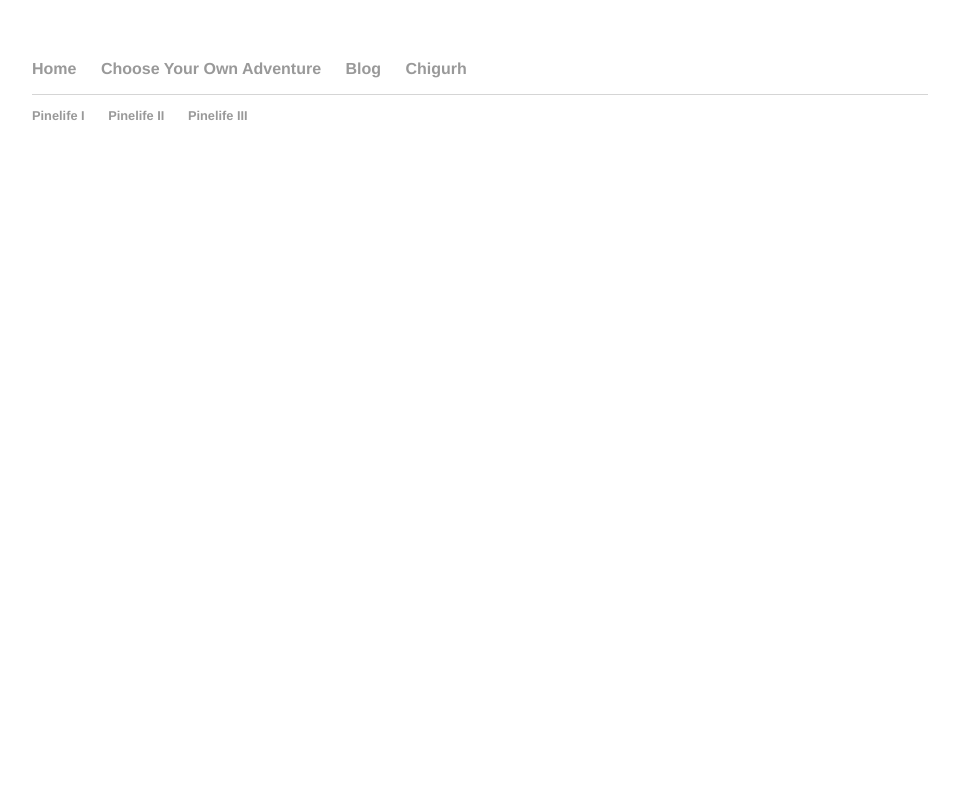
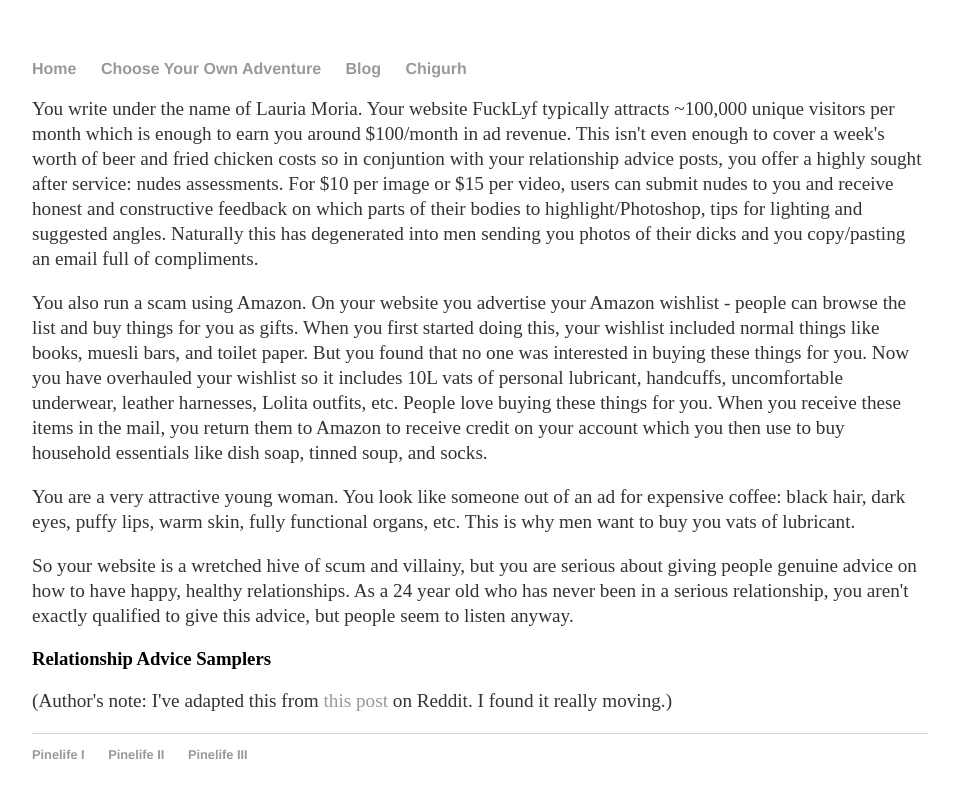
Before and after one commit to Pinelife/pinelife.github.io, a Jekyll site: the page built from Hellhole/Room2.html, in a window 1280 px wide. Shown: the top 798 px of the page, without its empty margins (160-1113 px from the left). Built offline with Jekyll 4.4.1, drawn with Linux system fonts in a browser that asks for light colours.

Commit message:
Update Room2.html

```diff
--- a/Hellhole/Room2.html
+++ b/Hellhole/Room2.html
@@ -2,3 +2,17 @@
 layout: default
 title: Pinelife
 ---
+
+<p>You write under the name of Lauria Moria. Your website FuckLyf typically attracts ~100,000 unique visitors per month which is enough to earn you around $100/month in ad revenue. This isn't even enough to cover a week's worth of beer and fried chicken costs so in conjuntion with your relationship advice posts, you offer a highly sought after service: nudes assessments. For $10 per image or $15 per video, users can submit nudes to you and receive honest and constructive feedback on which parts of their bodies to highlight/Photoshop, tips for lighting and suggested angles. Naturally this has degenerated into men sending you photos of their dicks and you copy/pasting an email full of compliments.</p>
+
+<p>You also run a scam using Amazon. On your website you advertise your Amazon wishlist - people can browse the list and buy things for you as gifts. When you first started doing this, your wishlist included normal things like books, muesli bars, and toilet paper. But you found that no one was interested in buying these things for you. Now you have overhauled your wishlist so it includes 10L vats of personal lubricant, handcuffs, uncomfortable underwear, leather harnesses, Lolita outfits, etc. People love buying these things for you. When you receive these items in the mail, you return them to Amazon to receive credit on your account which you then use to buy household essentials like dish soap, tinned soup, and socks.</p>
+
+<p>You are a very attractive young woman. You look like someone out of an ad for expensive coffee: black hair, dark eyes, puffy lips, warm skin, fully functional organs, etc. This is why men want to buy you vats of lubricant.</p>
+
+<p>So your website is a wretched hive of scum and villainy, but you are serious about giving people genuine advice on how to have happy, healthy relationships. As a 24 year old who has never been in a serious relationship, you aren't exactly qualified to give this advice, but people seem to listen anyway.</p>
+
+<h3>Relationship Advice Samplers</h3>
+
+<p>(Author's note: I've adapted this from <a href = "https://www.reddit.com/r/relationships/comments/6bleen/me_24mwith_my_wife25f_9_years_together_5_married/">this post</a> on Reddit. I found it really moving.)</p>
+
+<p></p>
```
